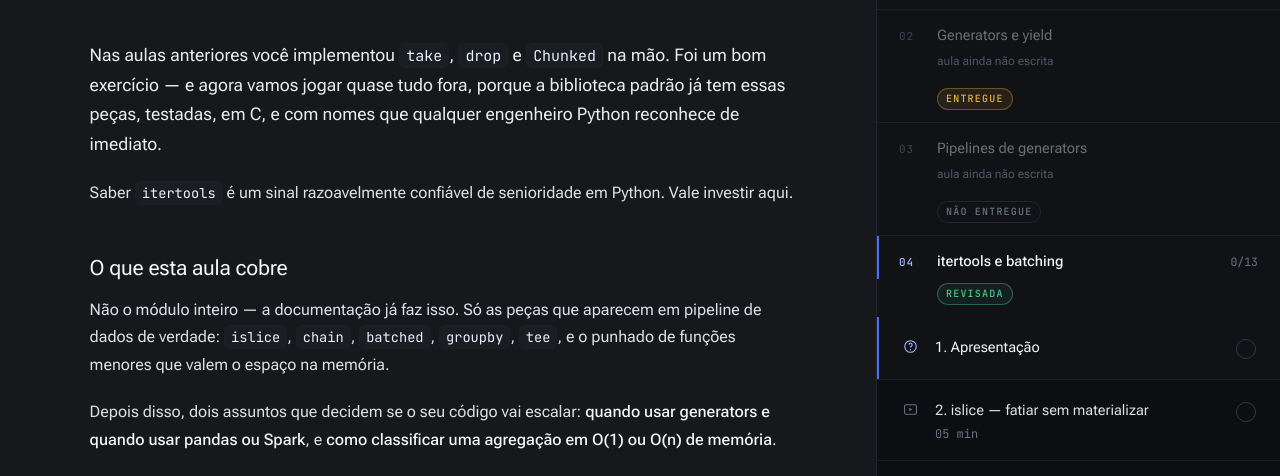
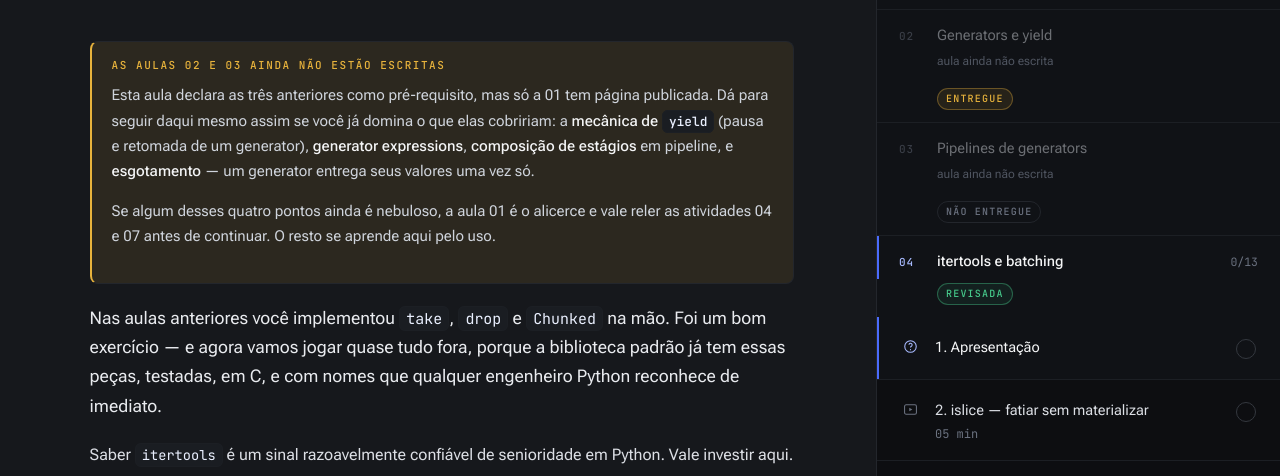
Before and after one commit to CaioResnauer/exercises, a plain HTML site: page docs/lessons/04-itertools-e-batching.html in a window 1280 px wide. Shown: the part 285-761 px from the top of the page. Drawn offline with nearby package versions, Linux system fonts and the light colour scheme.

Commit message:
docs(course): flag the missing lessons 02 and 03
Lesson 04 claims lessons 01 to 03 as prerequisites and two of them do not
exist. Say so at the top of the lesson, and name what a reader actually
needs to carry in from them: the mechanics of yield, generator
expressions, stage composition and exhaustion.

Co-Authored-By: Claude Opus 5 <noreply@anthropic.com>

```diff
--- a/docs/lessons/04-itertools-e-batching.html
+++ b/docs/lessons/04-itertools-e-batching.html
@@ -33,6 +33,12 @@
   <h1 class="act-title">Apresentação</h1>
   <div class="act-meta">03 min &middot; pré-requisito: aulas 01 a 03</div>
   <div class="prose">
+    <div class="callout warn">
+      <div class="callout-title">As aulas 02 e 03 ainda não estão escritas</div>
+      <p>Esta aula declara as três anteriores como pré-requisito, mas só a 01 tem página publicada. Dá para seguir daqui mesmo assim se você já domina o que elas cobririam: a <strong>mecânica de <code>yield</code></strong> (pausa e retomada de um generator), <strong>generator expressions</strong>, <strong>composição de estágios</strong> em pipeline, e <strong>esgotamento</strong> — um generator entrega seus valores uma vez só.</p>
+      <p>Se algum desses quatro pontos ainda é nebuloso, a aula 01 é o alicerce e vale reler as atividades 04 e 07 antes de continuar. O resto se aprende aqui pelo uso.</p>
+    </div>
+
     <p class="lead">Nas aulas anteriores você implementou <code>take</code>, <code>drop</code> e <code>Chunked</code> na mão. Foi um bom exercício — e agora vamos jogar quase tudo fora, porque a biblioteca padrão já tem essas peças, testadas, em C, e com nomes que qualquer engenheiro Python reconhece de imediato.</p>
 
     <p>Saber <code>itertools</code> é um sinal razoavelmente confiável de senioridade em Python. Vale investir aqui.</p>
```
